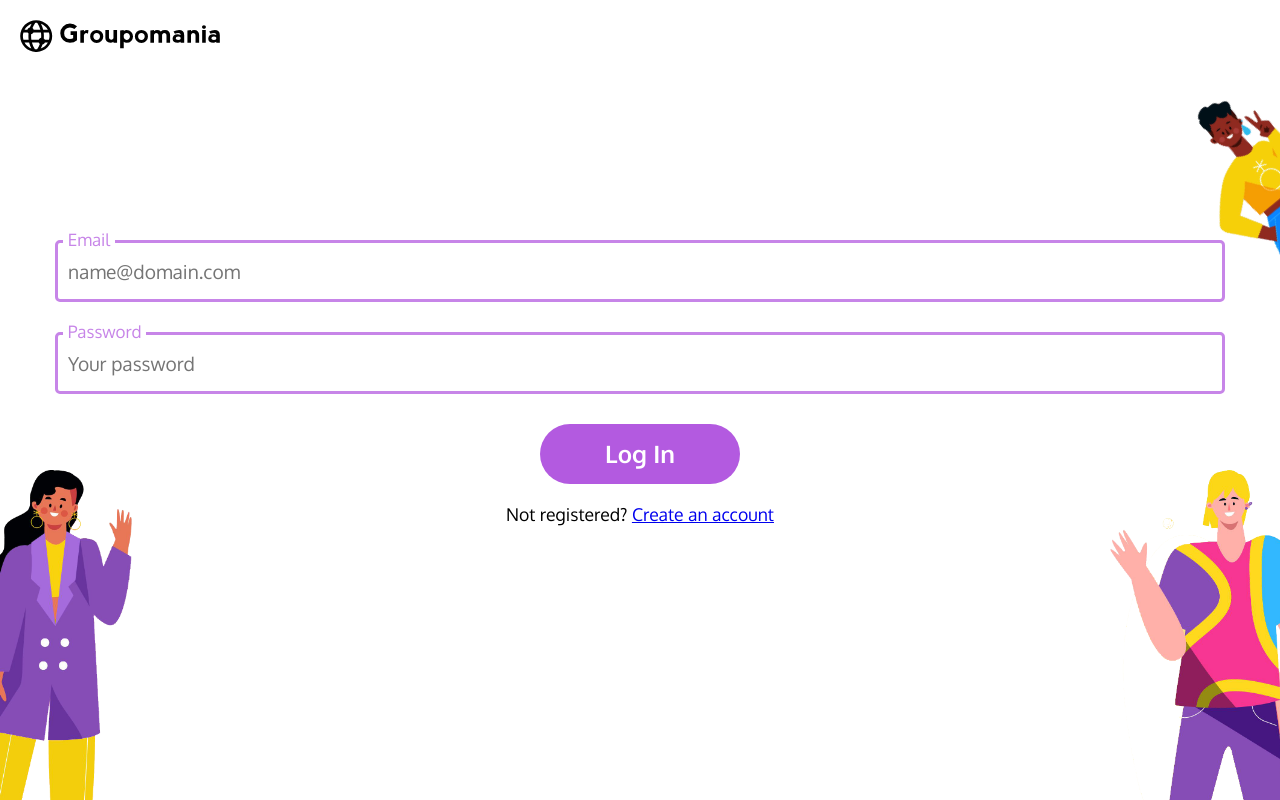
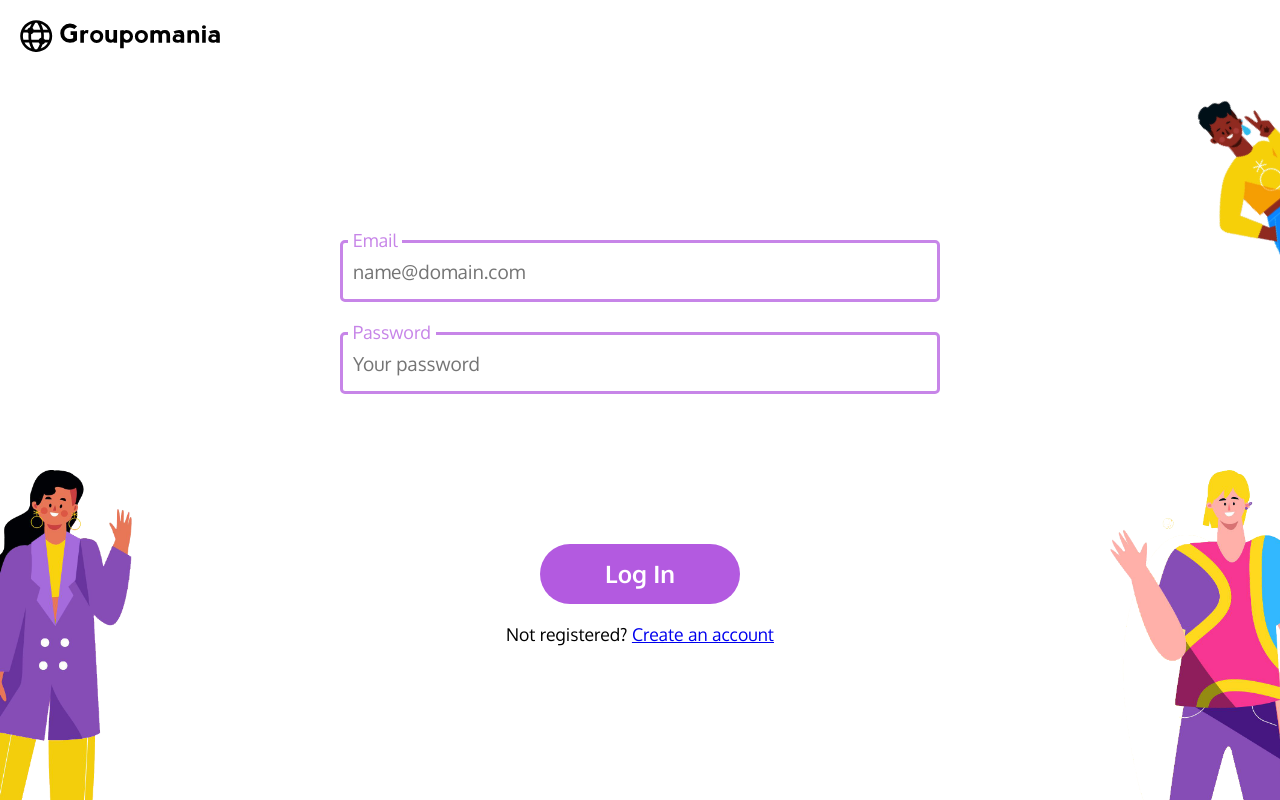
Before and after one commit to diellatseng/ChingYaoTseng_7_20042021_frontend, a Vue app: page / in a window 1280 px wide. Built offline with nearby package versions, Linux system fonts and the light colour scheme; what @vuejs-community/vue-filter-date-format, @vuejs-community/vue-filter-date-parse would draw is missing.

Commit message:
responsive design

```diff
--- a/src/assets/style.scss
+++ b/src/assets/style.scss
@@ -30,22 +30,6 @@ body {
   color: $color-primary;
 }
 
-@media (min-width: 768px) {
-  .container {
-    width: 750px;
-  }
-}
-@media (min-width: 992px) {
-  .container {
-    width: 970px;
-  }
-}
-@media (min-width: 1200px) {
-  .container {
-    width: 1170px;
-  }
-}
-
 .flex {
   display: flex;
 }
@@ -57,3 +41,28 @@ body {
 button {
   cursor: pointer;
 }
+
+@media (min-width: 768px) {
+  .posts,
+  .container {
+    padding-right: 25px;
+    padding-left: 25px;
+  }
+}
+@media (min-width: 992px) {
+  body {
+    font-size: 18px;
+  }
+  .posts,
+  .container  {
+    padding-right: 50px;
+    padding-left: 50px;
+  }
+}
+@media (min-width: 1200px) {
+  .posts,
+  .container  {
+    padding-right: 75px;
+    padding-left: 75px;
+  }
+}
--- a/src/components/PostCreate.vue
+++ b/src/components/PostCreate.vue
@@ -128,7 +128,6 @@ export default {
 <style scoped lang="scss">
 .container {
   padding: 20px;
-  margin: 15px;
   border-radius: 10px;
   box-shadow:
     rgba(0, 0, 0, 0.05) 0px 6px 18px 0px,
--- a/src/components/PostSingle.vue
+++ b/src/components/PostSingle.vue
@@ -321,7 +321,7 @@ export default {
 <style scoped lang="scss">
 .container {
   padding: 20px;
-  margin: 15px;
+  margin: 15px 0;
   border-radius: 10px;
   box-shadow: rgba(0, 0, 0, 0.05) 0px 6px 18px 0px,
     rgba(0, 0, 0, 0.08) 0px 0px 0px 1px;
@@ -347,6 +347,22 @@ export default {
     width: 100%;
     max-height: 200px;
     object-fit: contain;
+  }
+}
+
+@media (min-width: 768px) {
+  .content > img {
+      max-height: 250px;
+  }
+}
+@media (min-width: 992px) {
+  .content img {
+      max-height: 350px;
+  }
+}
+@media (min-width: 1200px) {
+  .content img {
+      max-height: 500px;
   }
 }
 
--- a/src/views/Home.vue
+++ b/src/views/Home.vue
@@ -276,4 +276,25 @@ p {
 #btnSignUp {
   width: 120px;
 }
+
+@media (min-width: 768px) {
+  .forms {
+    width: 750px;
+    padding-bottom: 0;
+  }
+  .button {
+    margin-top: 50px;
+  }
+}
+@media (min-width: 992px) {
+  .button {
+    margin-top: 100px;
+  }
+}
+@media (min-width: 1200px) {
+  .button {
+    margin-top: 150px;
+  }
+}
+
 </style>
--- a/src/views/PostWall.vue
+++ b/src/views/PostWall.vue
@@ -1,12 +1,14 @@
 <template>
+  <div class="container-fluid">
+    <TheHeader />
     <div v-if="isFetching === false" class="posts">
-    <TheHeader />
       <PostCreate>Write a new post...</PostCreate>
       <Posts :posts="posts" />
       <div v-if="this.seen == true" class="message">
         <h3>Welcome to <em>Groupomania</em>!</h3>
         <p>There's nothing yet.</p>
         <p><strong>Start sharing now!</strong></p>
+      </div>
     </div>
   </div>
 </template>
@@ -59,6 +61,7 @@ export default {
 <style lang="scss" scoped>
 .posts {
   min-height: 100vh;
+  padding-top: 1.5rem;
   background-color: $color-fade-lighten;
 }
 .message {
--- a/src/views/Profile.vue
+++ b/src/views/Profile.vue
@@ -8,7 +8,8 @@
         </div>
         <div class="profile__content">
           <p>Change Profile Image</p>
-          <h2>Hello {{user.full_name}} </h2>
+          <p class="greeting">Hello</p>
+          <h2 class="greeting__user">{{user.full_name}}</h2>
         </div>
       </div>
       <AppButton @click.native="logout" theme="rounded">Log Out</AppButton>
@@ -87,22 +88,19 @@ export default {
   &__card {
     min-height: 55vh;
   }
-
   &__image {
     width: 200px;
     height: 200px;
     margin: 30px auto;
     flex: 1;
-
     img {
       max-width: 100%;
       max-height: 100%;
-      border-radius: 10px;
+      border-radius: 50%;
       box-shadow: rgba(60, 64, 67, 0.3) 0px 1px 2px 0px,
         rgba(60, 64, 67, 0.15) 0px 2px 6px 2px;
     }
   }
-
   &__content {
     width: 100%;
     text-align: center;
@@ -116,4 +114,12 @@ export default {
   left: -2px;
   right: -2px;
 }
+
+.greeting {
+  font-size: 1.5rem;
+
+  &__user{
+    padding-bottom: 2rem;
+  }
+}
 </style>
```
Lines whose indentation alone changed are shown as unchanged.
